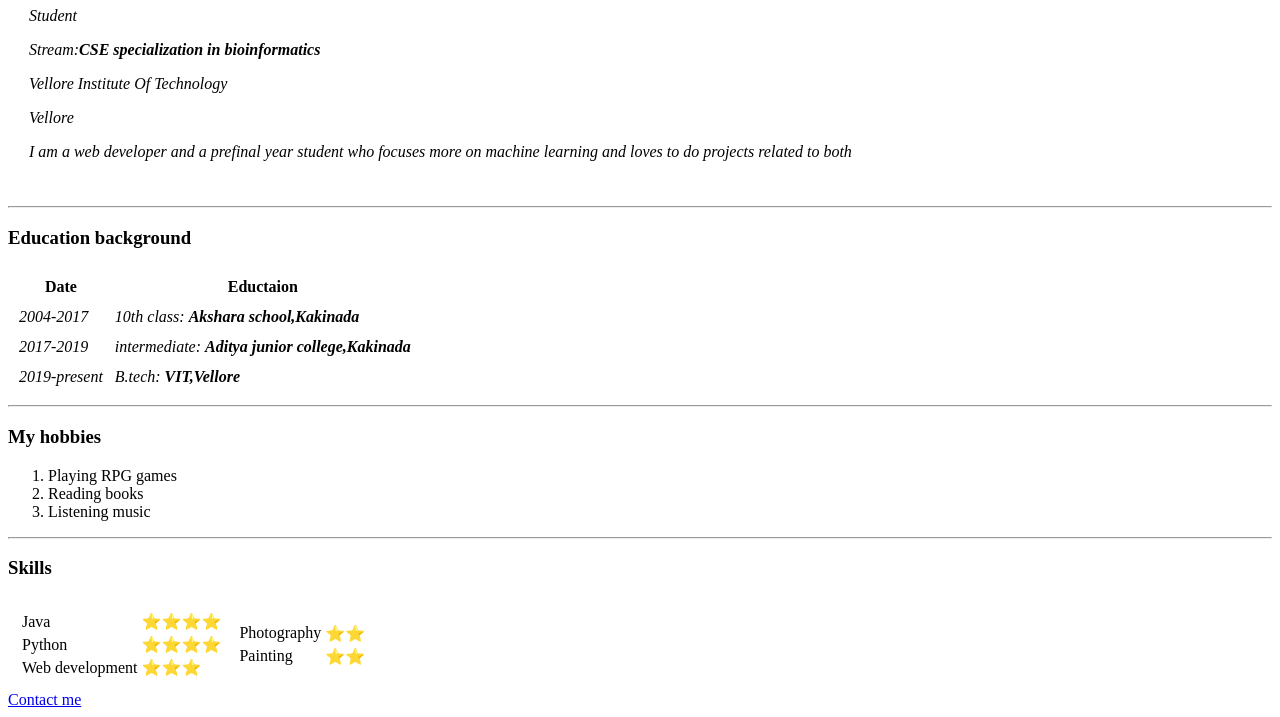
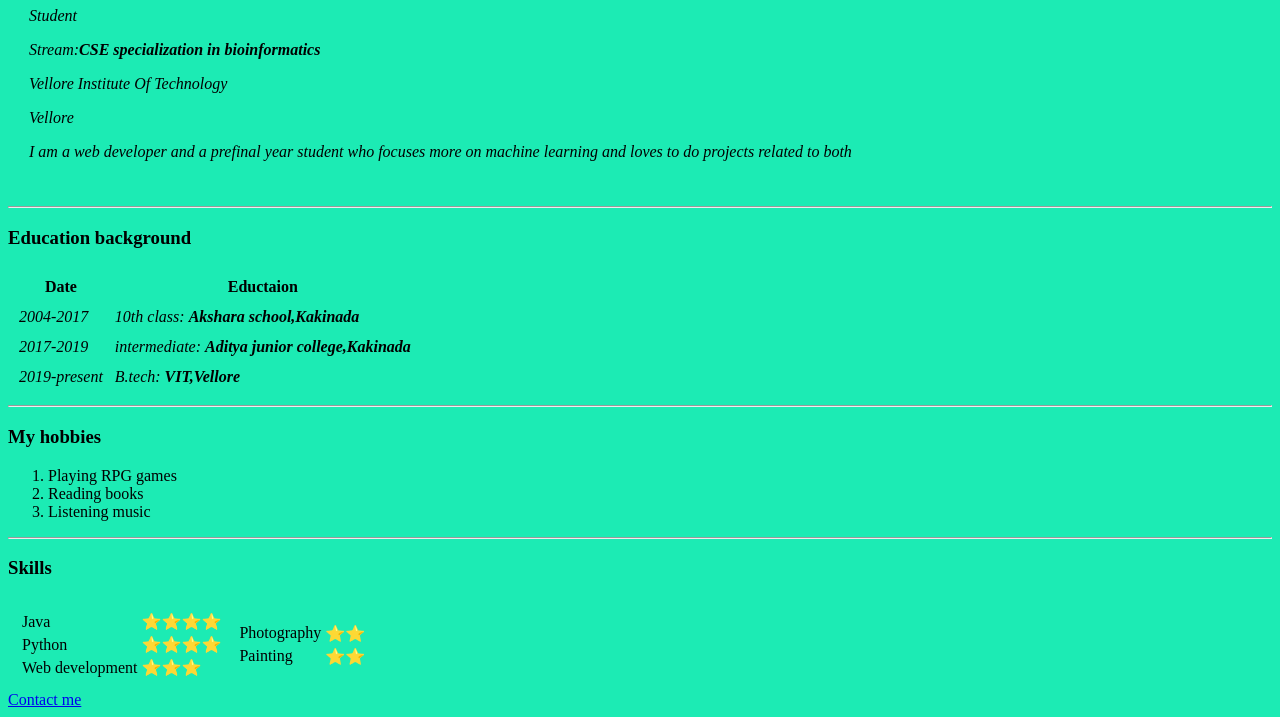
Before and after one commit to tago893/CV, a plain HTML site: page index.html in a window 1280 px wide. Shown: the part 102-819 px from the top of the page. Drawn offline with Linux system fonts and the light colour scheme.

Commit message:
Update index.html

```diff
--- a/index.html
+++ b/index.html
@@ -1,6 +1,10 @@
 <!DOCTYPE html>
 <html lang="en" dir="ltr">
-<link rel="stylesheet" href="css\styles.css">
+<style>
+  body{
+  background-color: #1CEBB4;
+}
+</style>
 <head>
   <meta charset="utf-8">
   <title>Varun's personal site</title>
```
